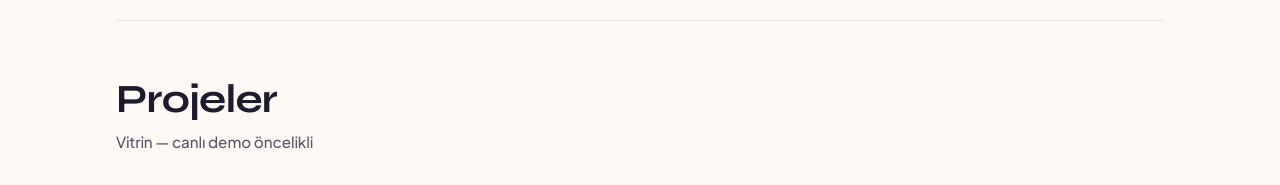
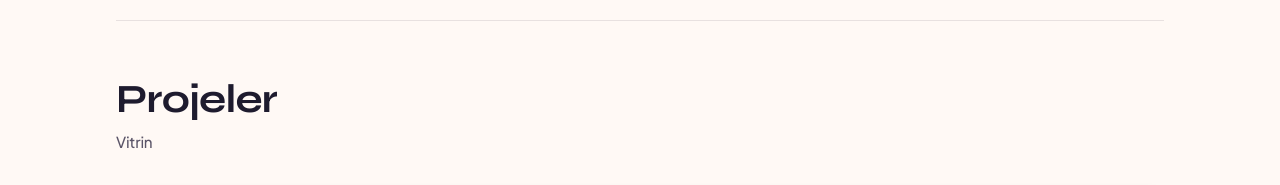
Before and after one commit to qAlparslan/qAlparslan.github.io, a React (Vite) app: page / in a window 1280 px wide. Shown: the part 1040-1225 px from the top of the page. Built offline with nearby package versions, Linux system fonts and the light colour scheme.

Commit message:
Update Projects.tsx

```diff
--- a/src/components/Projects.tsx
+++ b/src/components/Projects.tsx
@@ -5,7 +5,7 @@ export function Projects() {
     <section id="projects" className="section">
       <div className="section-head">
         <h2>Projeler</h2>
-        <p className="section-kicker">Vitrin — canlı demo öncelikli</p>
+        <p className="section-kicker">Vitrin</p>
       </div>
       <ul className="project-list">
         {site.projects.map((project) => (
```
